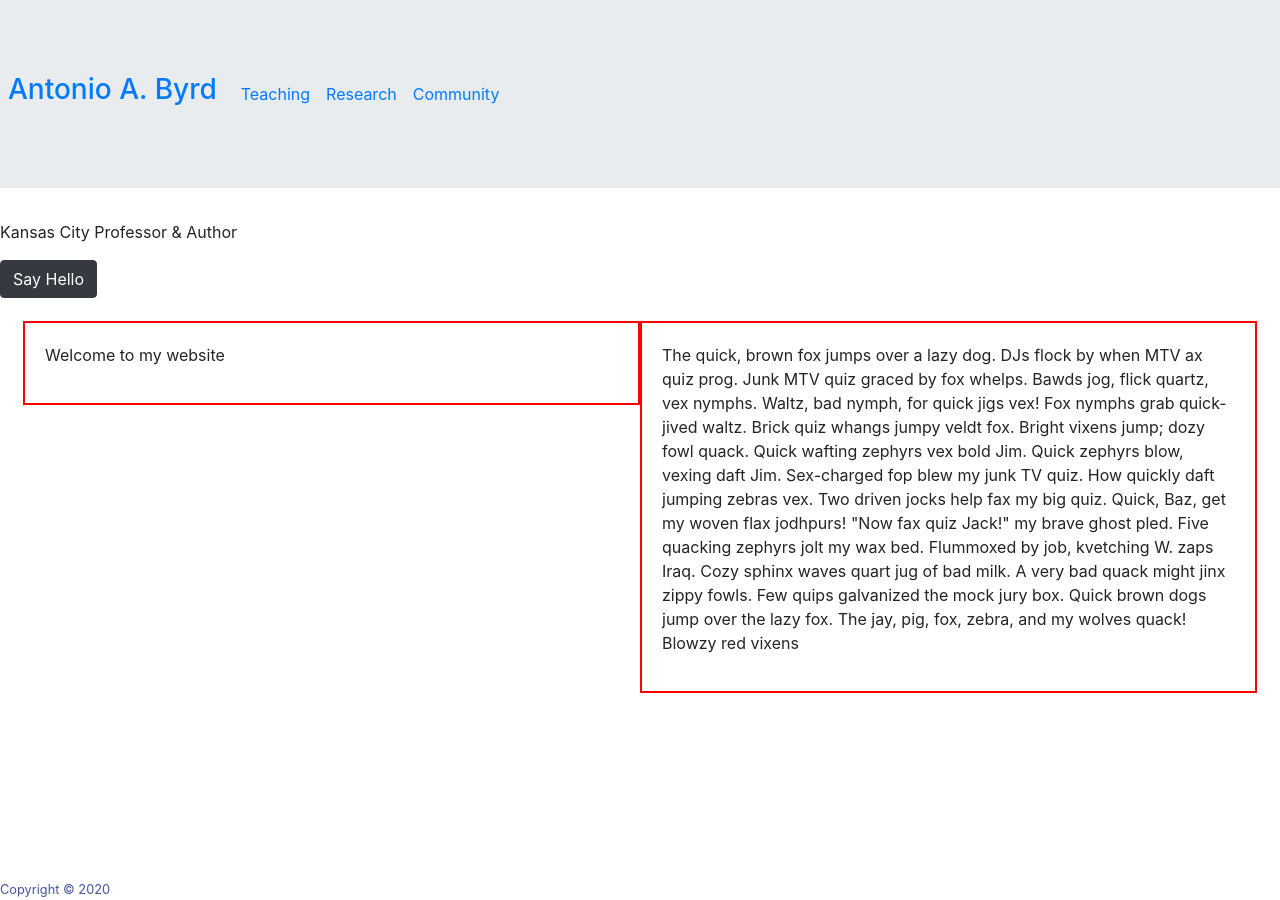
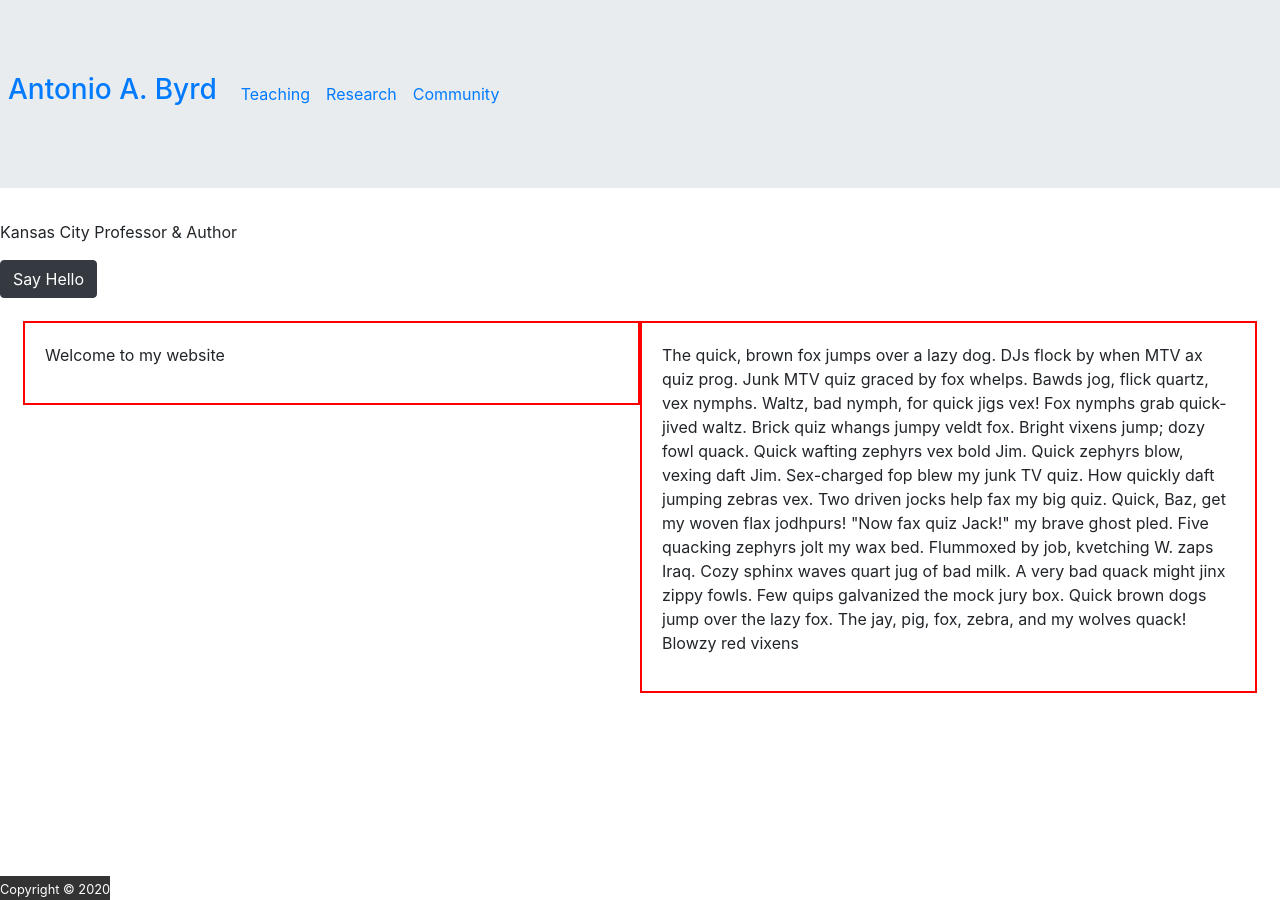
Before and after one commit to abyrd15/abyrd15.github.io, a Jekyll site: the page built from index.markdown, in a window 1280 px wide. Built offline with Jekyll 4.4.1, drawn with Linux system fonts in a browser that asks for light colours; nearby versions of some CDN libraries.

Commit message:
Updated background color in footer

```diff
--- a/assets/css/stylesheet.css
+++ b/assets/css/stylesheet.css
@@ -45,12 +45,9 @@
   padding-top: 40px;
 }
 
-.footer-design {
+.container-footer {
+  color: white;
   background-color: #333;
-}
-
-.container-footer {
-  color: #4655A1;
   text-align: center;
   position: fixed;
   bottom: 0;
```
